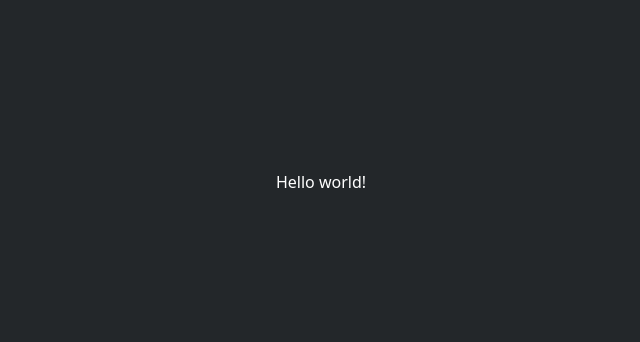
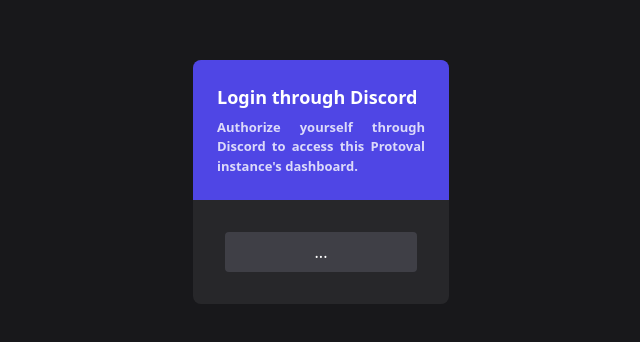
Before and after one commit to valenthyne-ut/Protoval, a Vue app in the folder workspaces/dashboard/: page / in a window 1280 px wide. Shown: the part 218-560 px from the top of the page, without its empty margins (319-959 px from the left). Built offline with nearby package versions, Linux system fonts and the light colour scheme.

Commit message:
Create login card prototype

```diff
--- a/workspaces/dashboard/src/assets/main.scss
+++ b/workspaces/dashboard/src/assets/main.scss
@@ -1,6 +1,6 @@
 body {
 	color: #ffffff;
-	background-color: #23272A;
+	background-color: #18181b;
 }
 
 #app {
--- /dev/null
+++ b/workspaces/dashboard/src/components/OAuthLoginCard.vue
@@ -0,0 +1,63 @@
+<script setup lang="ts"></script>
+
+<template>
+	<section class="oauth-login-card">
+		<span class="card-header">
+			<h1>Login through Discord</h1>
+			<h2>Authorize yourself through Discord to access this Protoval instance's dashboard.</h2>
+		</span>
+		<span class="card-body">
+			<button type="button">...</button>
+		</span>
+	</section>
+</template>
+
+<style scoped lang="scss">
+	section.oauth-login-card {
+		display: flex;
+		flex-direction: column;
+		width: calc(100% / 10) * 2;
+		border-radius: 8px;
+		background-color: #27272a;
+	}
+
+	.card-header {
+		padding: 1.5em;
+		font-weight: bold;
+		background-color: #4f46e5;
+		border-radius: 8px 8px 0px 0px;
+	}
+
+	.card-header h1 {
+		font-size: large;
+	}
+
+	.card-header h2 {
+		padding-top: 0.5em;
+		text-align: justify;
+		font-size: small;
+		color: #ffffffcc;
+	}
+
+	.card-body {
+		display: flex;
+		justify-content: center;
+		padding: 2em;
+	}
+
+	.card-body button {
+		width: 100%;
+		padding: 0.5em 2em;
+		border-radius: 4px;
+		background-color: #3f3f46;
+		transition: background-color 150ms;
+	}
+
+	.card-body button:hover {
+		background-color: #4f46e5;
+	}
+
+	.card-body button:active {
+		background-color: #4338ca;
+	}
+</style>
--- a/workspaces/dashboard/src/views/HomeView.vue
+++ b/workspaces/dashboard/src/views/HomeView.vue
@@ -1,7 +1,7 @@
-<script setup lang="ts"></script>
+<script setup lang="ts">
+	import OAuthLoginCard from "@/components/OAuthLoginCard.vue";
+</script>
 
 <template>
-	<main>
-		Hello world!
-	</main>
+	<OAuthLoginCard />
 </template>
```
